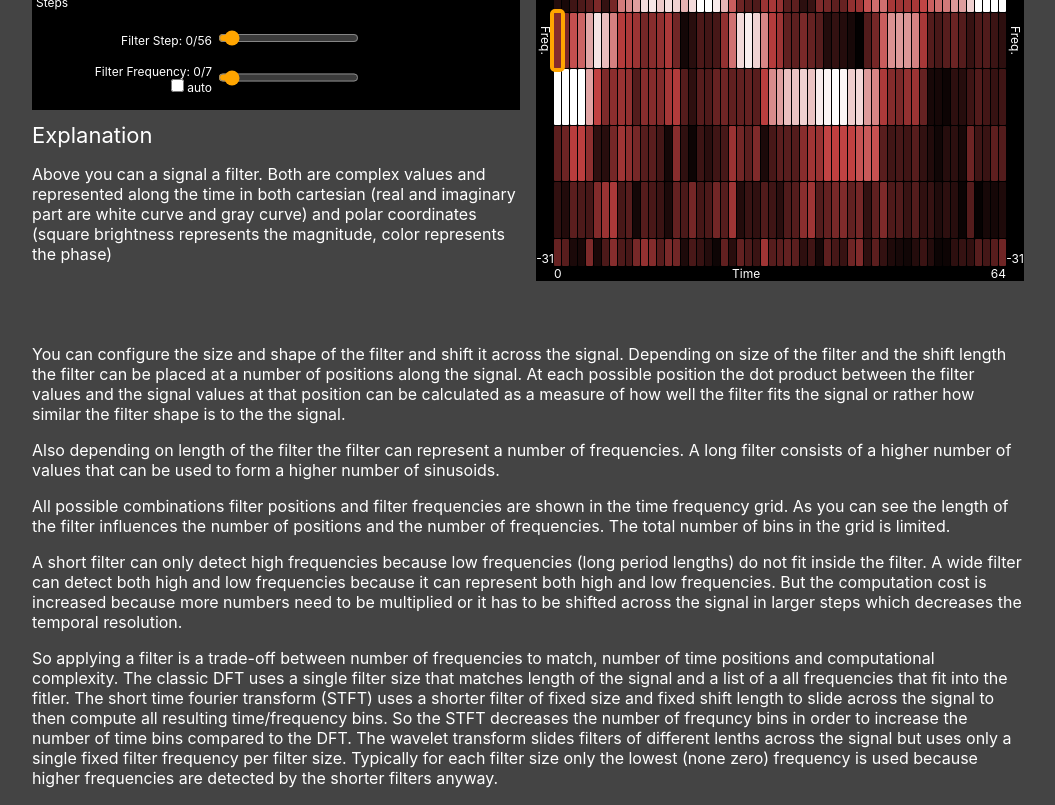
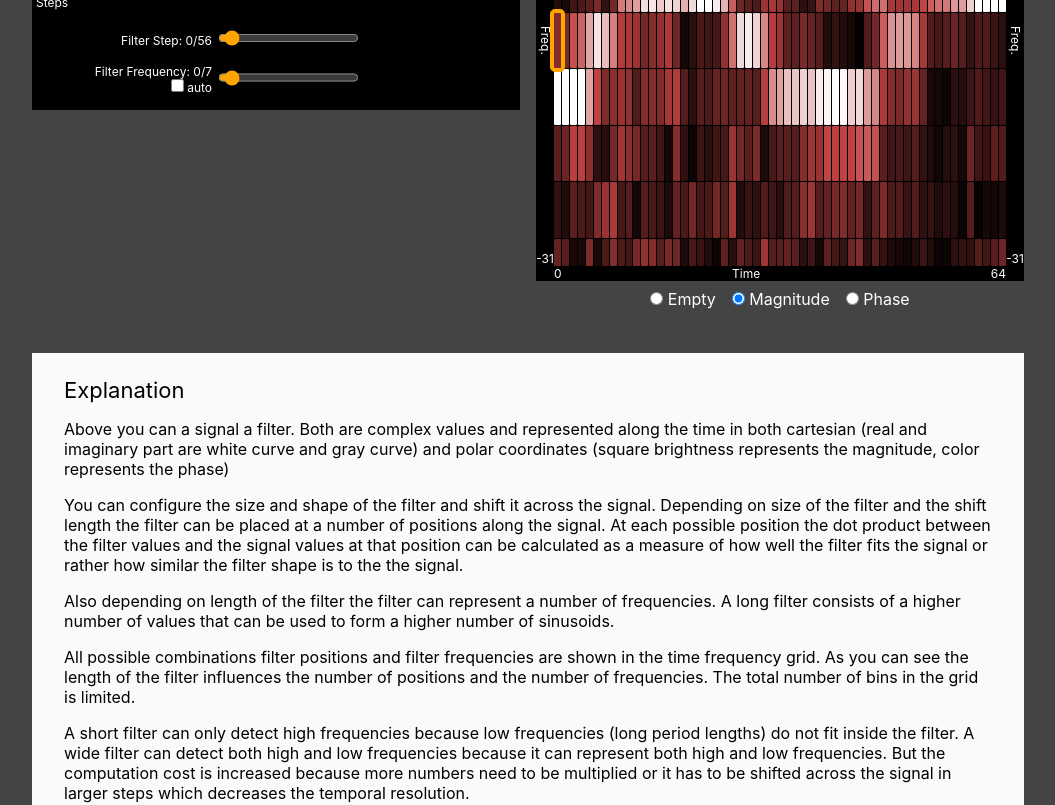
Before and after one commit to laszlokorte/time-frequency, a Svelte app: page / in a window 1280 px wide. Shown: the part 660-1465 px from the top of the page, without its empty margins (112-1167 px from the left). Built offline with nearby package versions, Linux system fonts and the light colour scheme.

Commit message:
add phase color to grid

```diff
--- a/src/App.svelte
+++ b/src/App.svelte
@@ -24,11 +24,17 @@
 		return z.mag
 	}
 
+	function cPhase(z) {
+		return z.phase
+	}
+
 	var seed = 1;
 	function random() {
 			var x = Math.sin(seed++) * 10000;
 			return x - Math.floor(x);
 	}
+
+	let gridStyle = "mag"
 
 	let signalLengthExp = 6
 	$: signalLength = Math.pow(2, signalLengthExp)
@@ -179,7 +185,13 @@
 		display: block;
 		cursor: pointer;
 		border-radius: 1px;
+	}
+
+	.showmag {
 		background-color: hsl(0, 50%, calc(var(--cmag) * 50%));
+	}
+	.showphase {
+		background-color: hsl(calc(360 * var(--cphase)), 60%, 50%);
 	}
 
 	label {
@@ -337,6 +349,13 @@
 	.tf-grid > [data-t="0"] {
 		grid-column: 1;
 	}
+
+	.text-page {
+		background: #fafafa;
+		color: #000;
+		padding: 1.5em 2em;
+		box-sizing: border-box;
+	}
 </style>
 
 <svelte:window on:mouseup|capture={evtDragEnd} />
@@ -432,12 +451,6 @@
 	</dl>
 </fieldset>
 
-<div>
-	<h2>Explanation</h2>
-	<p style="margin-bottom: 2em;">
-		Above you can a signal a filter. Both are complex values and represented along the time in both cartesian (real and imaginary part are white curve and gray curve) and polar coordinates (square brightness represents the magnitude, color represents the phase)
-	</p>
-</div>
 
 </div>
 
@@ -466,7 +479,7 @@
 			<div class="tf-grid" class:even={!oddLength} style:--odd-row-count={allFrequencies.length - (oddLength?0:2)}>
 				{#each allFrequencies as f, fi}
 					{#each allSteps as t, ti}
-					<button data-t={t} style:grid-column={t+1} on:mouseup|capture={evtDragEnd} disabled={f!=filterFrequency&&(-f+windowLength)%windowLength!=filterFrequency && autoFrequency} class:active={f==filterFrequency && t==filterStep} class:active-secondary={(-f+windowLength)%windowLength==filterFrequency && t==filterStep} data-freq={f} data-step={t} on:mousedown={evtSetFilter} on:mouseenter={evtDragFilter} style:--cmag={cMag(dotProducts[ti][fi])}></button>
+					<button data-t={t} style:grid-column={t+1} on:mouseup|capture={evtDragEnd} disabled={f!=filterFrequency&&(-f+windowLength)%windowLength!=filterFrequency && autoFrequency} class:active={f==filterFrequency && t==filterStep} class:active-secondary={(-f+windowLength)%windowLength==filterFrequency && t==filterStep} data-freq={f} data-step={t} on:mousedown={evtSetFilter} on:mouseenter={evtDragFilter} style:--cmag={cMag(dotProducts[ti][fi])} style:--cphase={cPhase(dotProducts[ti][fi])/Math.PI/2} class:showmag={gridStyle=='mag'} class:showphase={gridStyle=='phase'}></button>
 					{/each}
 
 					{#if omittedCount}
@@ -492,11 +505,23 @@
 	<th align="right" valign="top">{signalLength}</th>
 	</tr>
 </table>
+
+<div style:justify-content="center" style:padding="0.5em" style:display="flex" style:gap="1em">
+	<label><input type="radio" value="none" bind:group={gridStyle}> Empty</label>
+	<label><input type="radio" value="mag" bind:group={gridStyle}> Magnitude</label>
+	<label><input type="radio" value="phase" bind:group={gridStyle}> Phase</label>
+</div>
+
 </div>
 </div>
+<div class="container text-page">
+	<div>
 
-<div class="container">
-	<div>
+	<h2>Explanation</h2>
+	<p>
+		Above you can a signal a filter. Both are complex values and represented along the time in both cartesian (real and imaginary part are white curve and gray curve) and polar coordinates (square brightness represents the magnitude, color represents the phase)
+	</p>
+
 		<p>
 		You can configure the size and shape of the filter and shift it across the signal. Depending on size of the filter and the shift length the filter can be placed at a number of positions along the signal. At each possible position the dot product between the filter values and the signal values at that position can be calculated as a measure of how well the filter fits the signal or rather how similar the filter shape is to the the signal.
 	</p>
```
